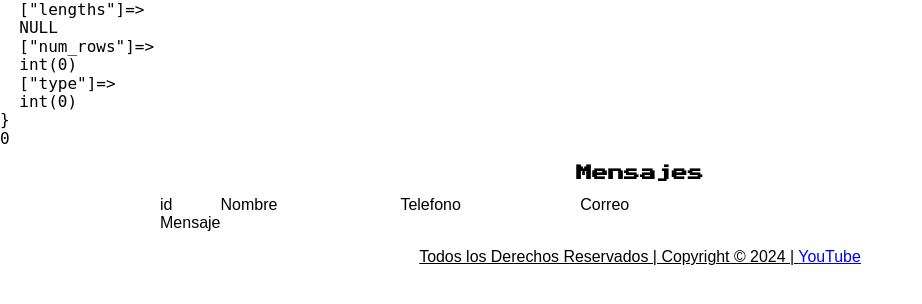
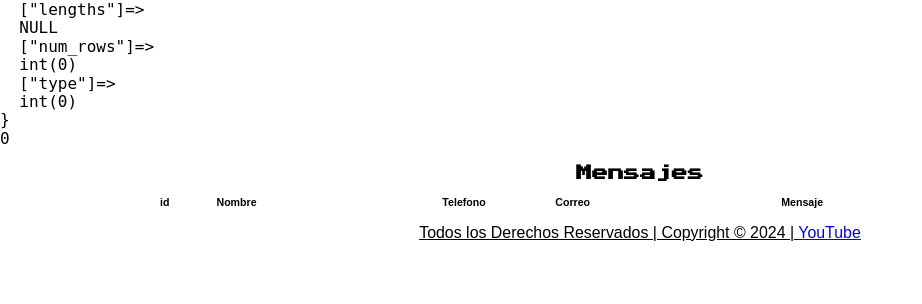
Before and after one commit to GAKC05/NuvCraftPage, a PHP site: page /read.php in a window 1280 px wide. Shown: the part 202-506 px from the top of the page, without its empty margins (0-922 px from the left). Run offline with PHP 8.4, Linux system fonts and the light colour scheme; data that the repository does not hold is empty.

Commit message:
cambios 12-06-2024_12-46

```diff
--- a/css/styles.css
+++ b/css/styles.css
@@ -295,7 +295,16 @@ footer{
     text-transform: uppercase;
 }
 
+.cabecera{
+    padding-bottom: 1rem;
+}
+
+.campoCabecera{
+    font-size: 2rem;
+    font-weight: bold;
+}
+
 .fila{
     display: grid;
-    grid-template-columns: .3fr 1fr 1fr 3fr;
+    grid-template-columns: .5fr 2fr 1fr 2fr 3fr;
 }
--- a/read.php
+++ b/read.php
@@ -13,20 +13,20 @@
 <h2>Mensajes</h2>
 
 <div class="contenedor listado">
-    <div class="fila cabecera">
-        <div class="campocabeccera textonormal">
+    <div class="fila listado">
+        <div class="campoCabecera textonormal">
             id
         </div>
-        <div class="campocabeccera textonormal">
+        <div class="campoCabecera textonormal">
             Nombre
         </div>
-        <div class="campocabeccera textonormal">
+        <div class="campoCabecera textonormal">
             Telefono
         </div>
-        <div class="campocabeccera textonormal">
+        <div class="campoCabecera textonormal">
             Correo
         </div>
-        <div class="campocabeccera textonormal">
+        <div class="campoCabecera textonormal">
             Mensaje
         </div>
     </div>
```
